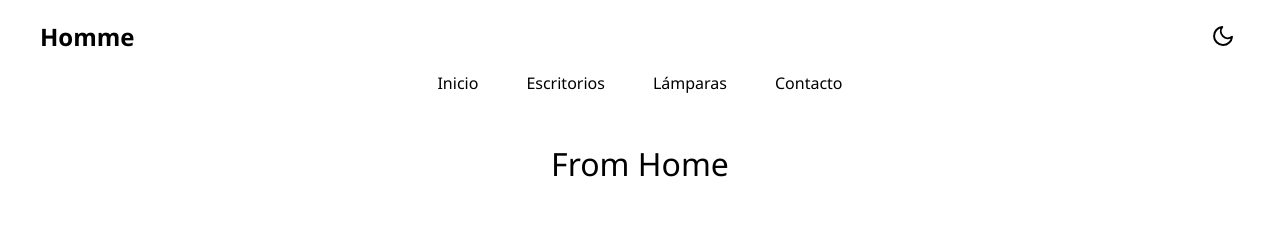
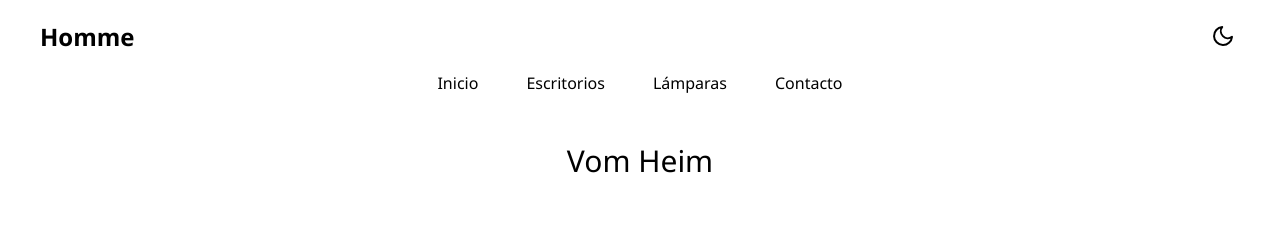
Before and after one commit to alexdgbs/homme, a React (Vite) app: page / in a window 1280 px wide. Shown: the top 230 px of the page. Built offline with nearby package versions, Linux system fonts and the light colour scheme.

Commit message:
Update Welcome

```diff
--- a/src/App.css
+++ b/src/App.css
@@ -350,9 +350,9 @@ html, body, #root {
 }
 
 .from-home {
-  font-size: 2rem;
+  font-size: 30px;
   font-family: 'Segoe UI', Tahoma, Geneva, Verdana, sans-serif;
-  font-weight: 500;
+  font-weight:500;
 }
 
 .from-home2 {
--- a/src/App.jsx
+++ b/src/App.jsx
@@ -44,7 +44,7 @@ function App() {
             path="/"
             element={
               <div className="app-container">
-                <p className="from-home">From Home</p>
+                <p className="from-home">Vom Heim</p>
                 <p className="from-home2">Bienvenue</p>
                 <section className="product-section">
                   <div className="product-grid">
```
